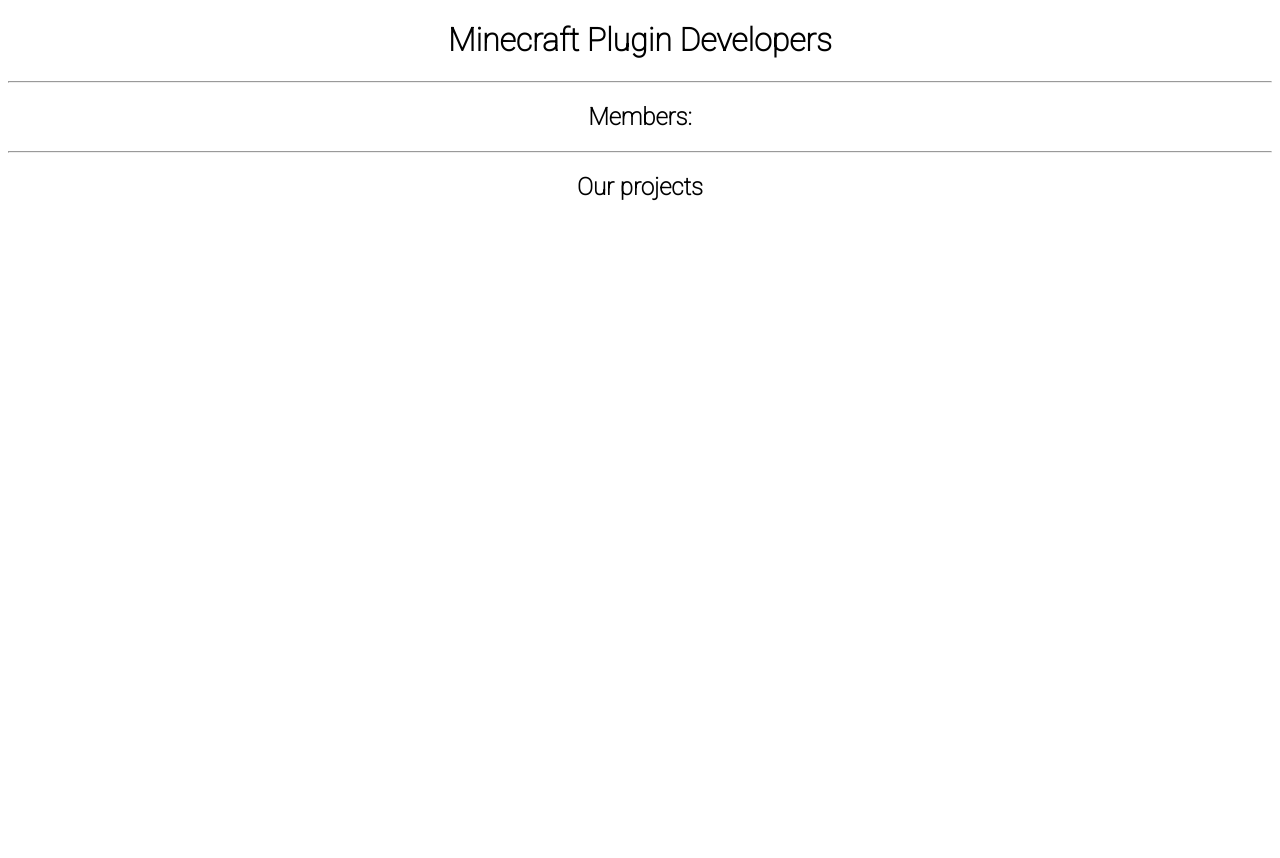
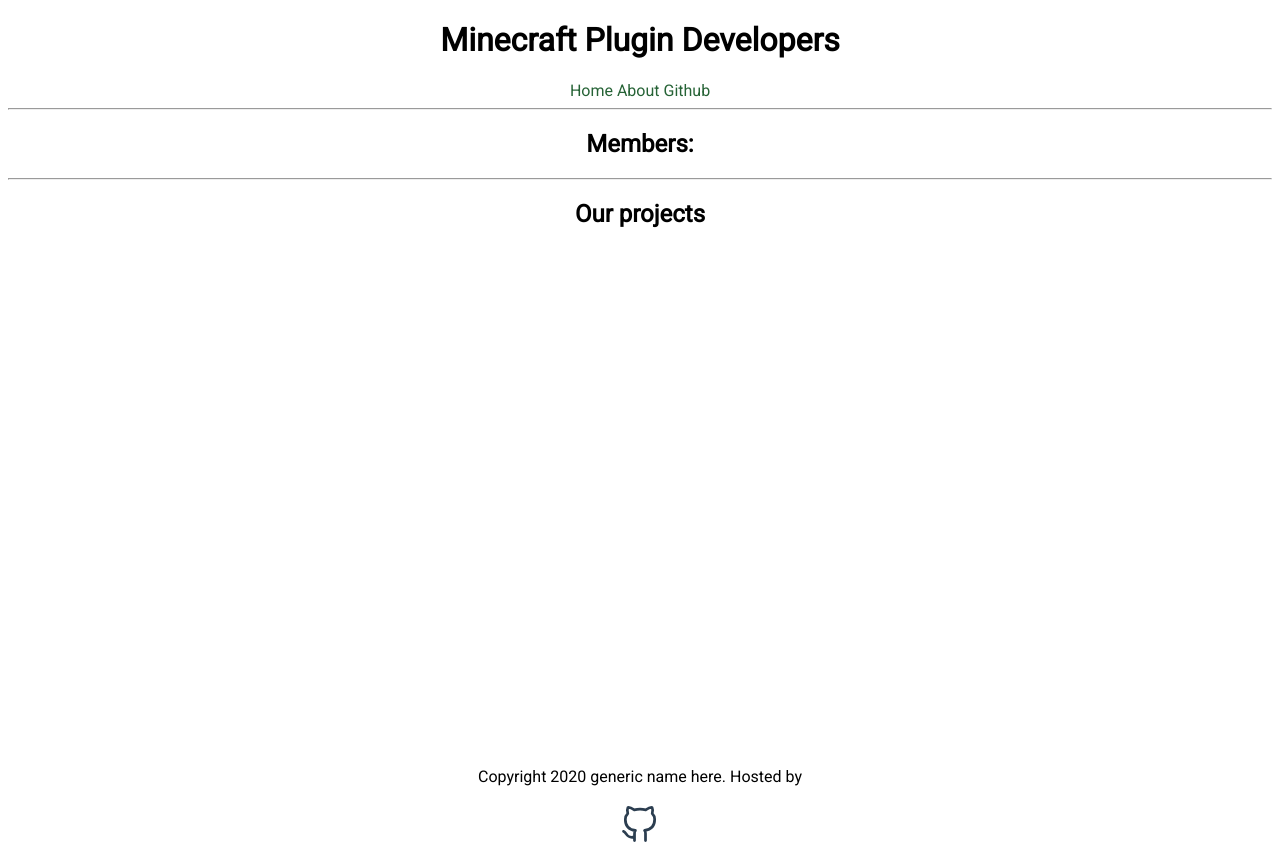
Before and after one commit to MinecraftPluginDevs/minecraftplugindevs.github.io, a plain HTML site: page index.html in a window 1280 px wide. Before the commit the page ends 800 px from the top, so only its background shows below. Drawn offline with Linux system fonts and the light colour scheme; no server answers.

Commit message:
nav bar and footer stuff like that

```diff
--- a/index.html
+++ b/index.html
@@ -7,8 +7,16 @@
         <title>Minecraft Plugin Developers</title>
     </head>
     <body>
+        <div class="content">
                 <script src="projects.js"></script>
                 <h1>Minecraft Plugin Developers</h1>
+                <div class="navbar">
+                    <ui>
+                        <a href="/" class="navlink">Home</a>
+                        <a href="about.html"class="navlink">About</a>
+                        <a href="https://www.github.com/MinecraftPluginDevs" class="navlink">Github</a>
+                    </ui>
+                </div>
                 <hr>
                 <h2>Members:</h2>
                 <div id="Members"></div>
@@ -17,5 +25,13 @@
                 <div id="projects">
 
                 </div>
+        </div>
+        <div class="footer">
+            <p>Copyright 2020 generic name here. Hosted by </p>
+            <svg xmlns="http://www.w3.org/2000/svg" class="icon icon-tabler icon-tabler-brand-github" width="44" height="44" viewBox="0 0 24 24" stroke-width="1.5" stroke="#2c3e50" fill="none" stroke-linecap="round" stroke-linejoin="round">
+                <path stroke="none" d="M0 0h24v24H0z"/>
+                <path d="M9 19c-4.286 1.35-4.286-2.55-6-3m12 5v-3.5c0-1 .099-1.405-.5-2 2.791-.3 5.5-1.366 5.5-6.04a4.567 4.567 0 0 0 -1.333 -3.21 4.192 4.192 0 00-.08-3.227s-1.05-.3-3.476 1.267a12.334 12.334 0 0 0 -6.222 0C6.462 2.723 5.413 3.023 5.413 3.023a4.192 4.192 0 0 0 -.08 3.227A4.566 4.566 0 004 9.486c0 4.64 2.709 5.68 5.5 6.014-.591.589-.56 1.183-.5 2V21" />
+            </svg>
+        </div>
     </body>
 </html>
--- a/projects.js
+++ b/projects.js
@@ -7,8 +7,9 @@
 .then(function(data){
     var count = 0;
     return data.map(function(){
-        let name = document.createElement("p");
+        let name = document.createElement("a");
         name.innerHTML = data[count]["login"];
+        name.href = data[count]["html_url"];
         document.getElementById("Members").appendChild(name);
     })
 }).catch(function(error){
--- a/styles.css
+++ b/styles.css
@@ -1,5 +1,25 @@
-@import url('https://fonts.googleapis.com/css2?family=Roboto:wght@100&display=swap');
+@import url('https://fonts.googleapis.com/css2?family=Roboto');
 body{
     text-align: center;
     font-family: "Roboto",sans-serif;
 }
+.footer{
+    left: 0;
+    width: 100%;
+}
+.content {
+    min-height: calc(100vh - 70px);
+}
+
+.navbar{
+    width: 100%;
+    text-align: center;
+    text-decoration: none;
+}
+.navlink{
+    text-decoration: none;
+    color: #266336;
+}
+.navlink:hover{
+    color: #32a895;
+}
```
Also changed, not shown: about.html (added, +30 -0 lines). Lines whose indentation alone changed are shown as unchanged.
